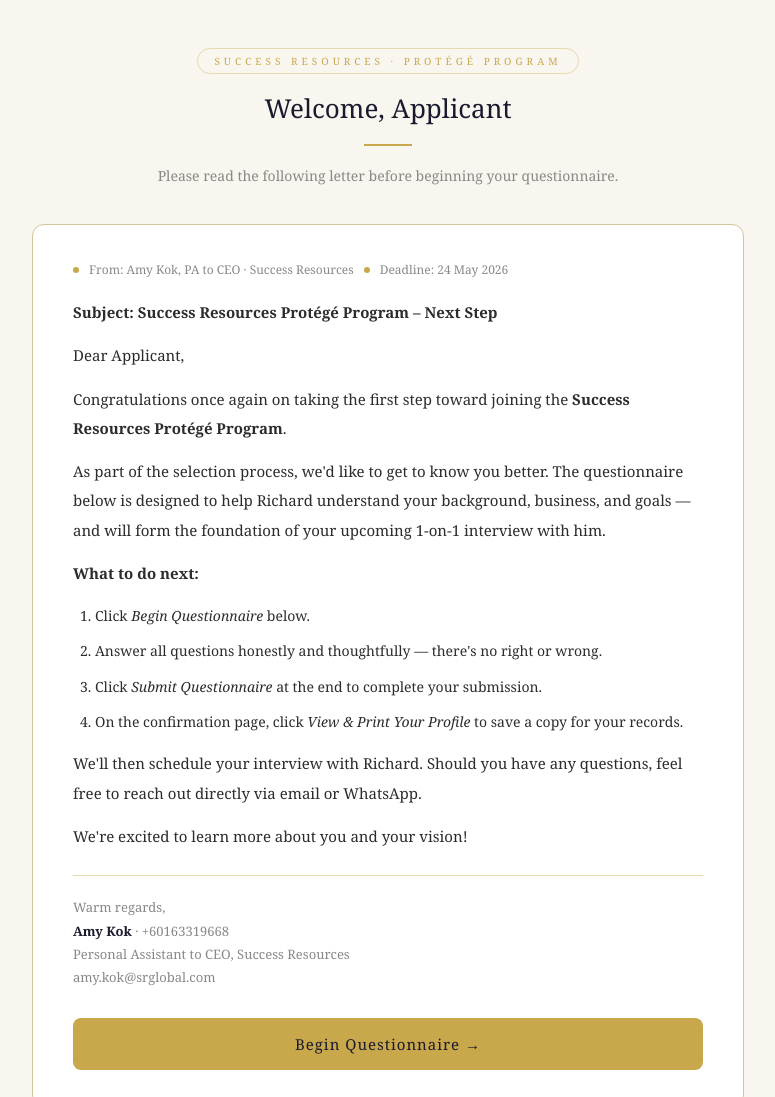
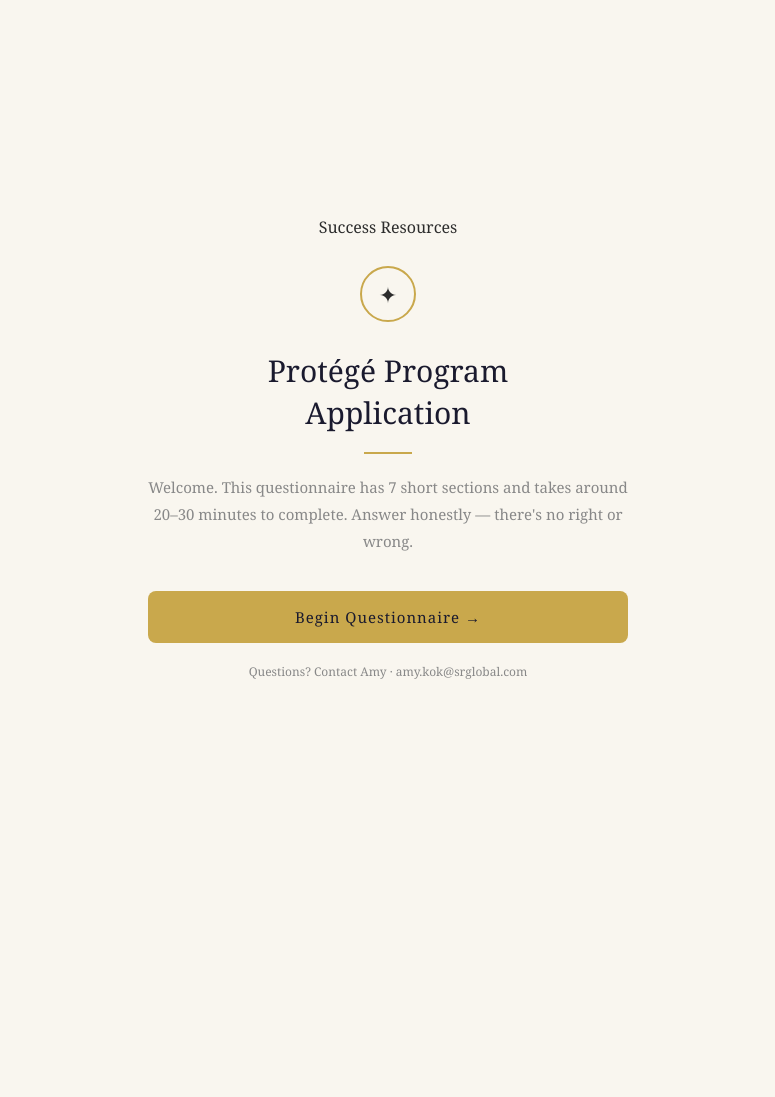
Before and after one commit to SuccessResources/protegeprogram, a plain HTML site: page index.html in a window 1280 px wide. Shown: the top 1097 px of the page, without its empty margins (252-1027 px from the left). After the commit the page ends 928 px from the top, so only its background shows below. Drawn offline with Linux system fonts and the light colour scheme.

Commit message:
Change cover letter to welcome screen

```diff
--- a/index.html
+++ b/index.html
@@ -179,43 +179,18 @@
 </head>
 <body>
 
-<!-- PAGE 0: COVER LETTER -->
+<!-- PAGE 0: WELCOME SCREEN -->
 <div class="page active" id="page-cover">
-  <div class="page-header">
-    <div class="badge">Success Resources · Protégé Program</div>
-    <h1>Welcome, Applicant</h1>
-    <div class="gold-rule"></div>
-    <p>Please read the following letter before beginning your questionnaire.</p>
-  </div>
-  <div class="card">
-    <div class="letter-meta">
-      <div class="dot"></div>
-      <span>From: Amy Kok, PA to CEO · Success Resources</span>
-      <div class="dot"></div>
-      <span>Deadline: 24 May 2026</span>
+  <div style="min-height:100vh; display:flex; align-items:center; justify-content:center; padding:40px 24px;">
+    <div style="text-align:center; max-width:480px;">
+      <div class="badge" style="margin-bottom:28px;">Success Resources</div>
+      <div style="width:56px; height:56px; border:2px solid var(--gold); border-radius:50%; display:flex; align-items:center; justify-content:center; margin:0 auto 28px; font-size:22px;">✦</div>
+      <h1 style="font-size:30px; font-weight:normal; color:var(--dark); line-height:1.4; margin-bottom:16px;">Protégé Program<br>Application</h1>
+      <div class="gold-rule"></div>
+      <p style="font-size:15px; color:var(--muted); line-height:1.8; margin:20px 0 36px;">Welcome. This questionnaire has 7 short sections and takes around 20–30 minutes to complete. Answer honestly — there's no right or wrong.</p>
+      <button class="begin-btn" onclick="goTo(1)">Begin Questionnaire →</button>
+      <div style="margin-top:20px; font-size:12px; color:var(--muted);">Questions? Contact Amy · amy.kok@srglobal.com</div>
     </div>
-    <div class="letter-body">
-      <p><strong>Subject: Success Resources Protégé Program – Next Step</strong></p>
-      <p>Dear Applicant,</p>
-      <p>Congratulations once again on taking the first step toward joining the <strong>Success Resources Protégé Program</strong>.</p>
-      <p>As part of the selection process, we'd like to get to know you better. The questionnaire below is designed to help Richard understand your background, business, and goals — and will form the foundation of your upcoming 1-on-1 interview with him.</p>
-      <p><strong>What to do next:</strong></p>
-      <ol class="steps">
-        <li>Click <em>Begin Questionnaire</em> below.</li>
-        <li>Answer all questions honestly and thoughtfully — there's no right or wrong.</li>
-        <li>Click <em>Submit Questionnaire</em> at the end to complete your submission.</li>
-        <li>On the confirmation page, click <em>View &amp; Print Your Profile</em> to save a copy for your records.</li>
-      </ol>
-      <p>We'll then schedule your interview with Richard. Should you have any questions, feel free to reach out directly via email or WhatsApp.</p>
-      <p>We're excited to learn more about you and your vision!</p>
-      <div class="sig">
-        Warm regards,<br>
-        <strong>Amy Kok</strong> · +60163319668<br>
-        Personal Assistant to CEO, Success Resources<br>
-        amy.kok@srglobal.com
-      </div>
-    </div>
-    <button class="begin-btn" onclick="goTo(1)">Begin Questionnaire →</button>
   </div>
 </div>
 
```
